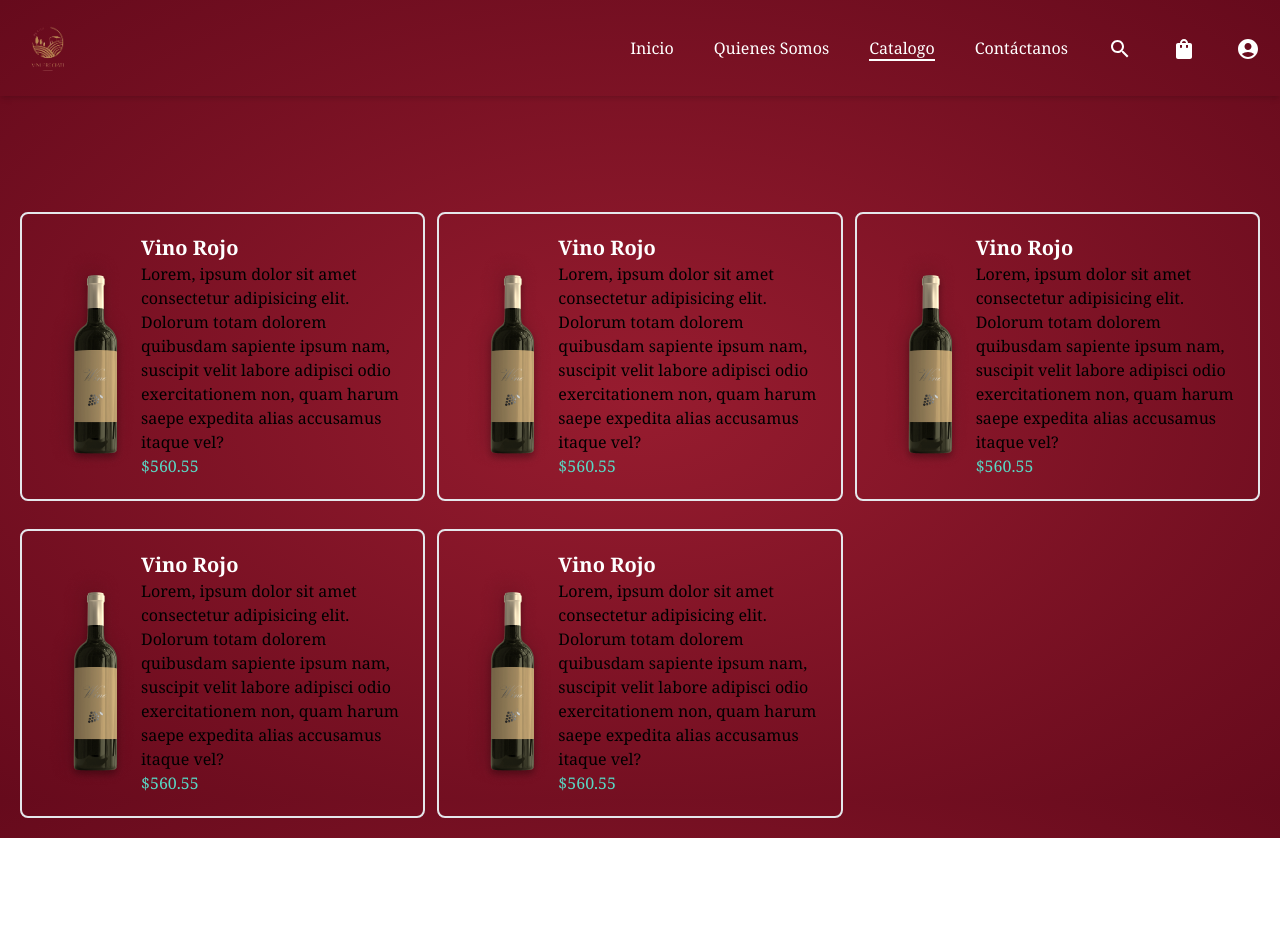
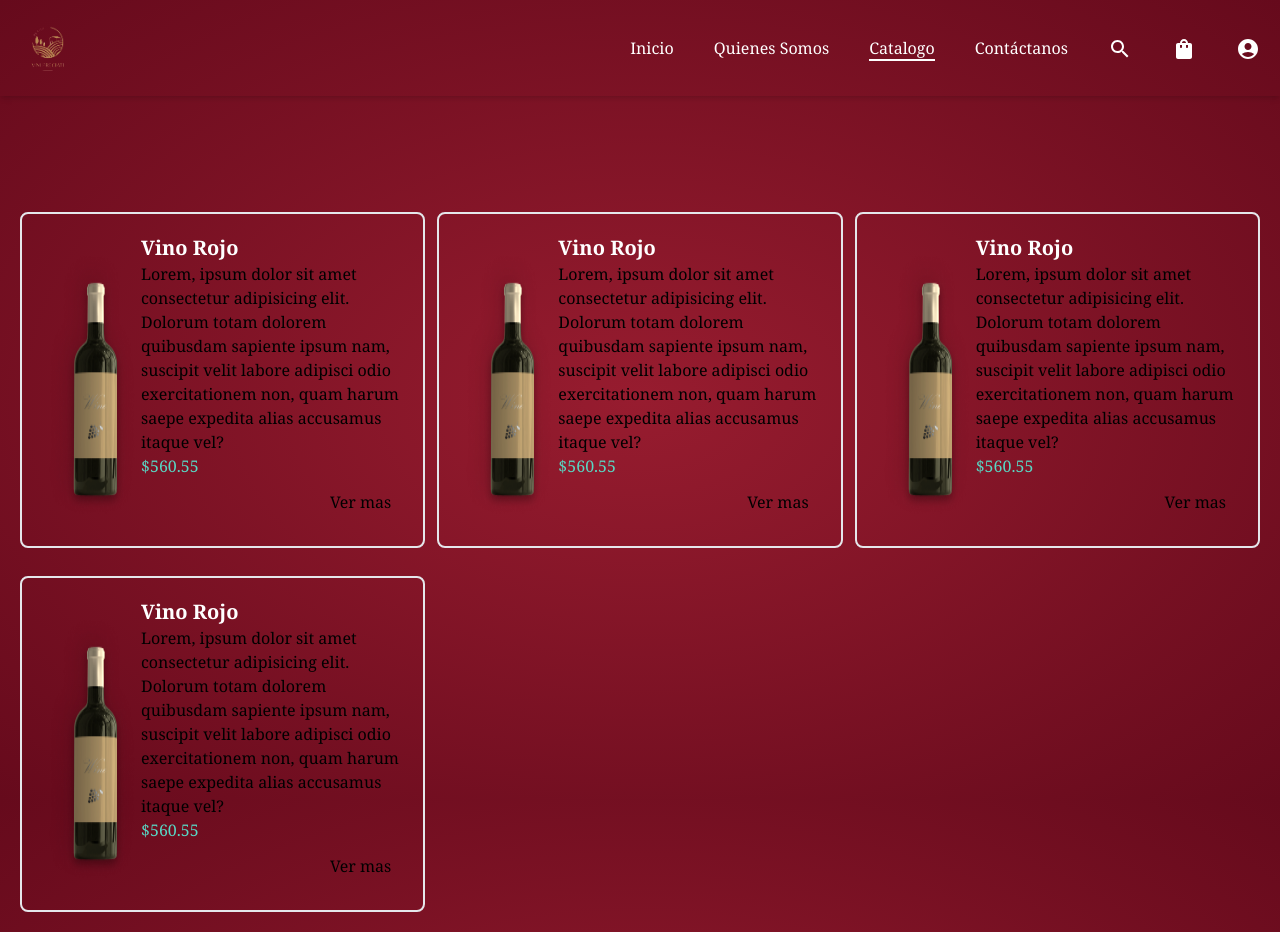
Before and after one commit to lanavarrogs/Vini-Pregiati, a React (Vite) app in the folder client/: page /catalogo in a window 1280 px wide. Before the commit the page ends 838 px from the top, so only its background shows below. Built offline with nearby package versions, Linux system fonts and the light colour scheme.

Commit message:
Commit made from VS Code Azure Static Web Apps

```diff
--- a/client/src/components/ListWines.jsx
+++ b/client/src/components/ListWines.jsx
@@ -1,14 +1,10 @@
 import React from 'react'
-import { Link } from 'react-router-dom'
 import Wine from './Wine'
 
 const ListWines = () => {
   return (
     <div  className='container mx-auto mt-5 md:mt-20 p-5 md:flex md:justify-center '>
       <div className='md:grid grid-cols-3 gap-3'>
-        <Link to={'/description/1'}>
-          <Wine/>
-        </Link>
         <Wine/>
         <Wine/>
         <Wine/>
--- a/client/src/components/Wine.jsx
+++ b/client/src/components/Wine.jsx
@@ -1,4 +1,5 @@
 import React from 'react'
+import { Link } from 'react-router-dom'
 import wine from '../assets/white_wine.png'
 
 const Wine = () => {
@@ -9,6 +10,7 @@ const Wine = () => {
               <h3 className='text-white font-bold text-xl'>Vino Rojo</h3>
               <p>Lorem, ipsum dolor sit amet consectetur adipisicing elit. Dolorum totam dolorem quibusdam sapiente ipsum nam, suscipit velit labore adipisci odio exercitationem non, quam harum saepe expedita alias accusamus itaque vel?</p>
               <p className='text-[#58D7C4]'>$560.55</p>
+              <Link className='flex justify-end m-3 ' to={'/description/1'}>Ver mas</Link>
           </div>
         </div>
     )
```
